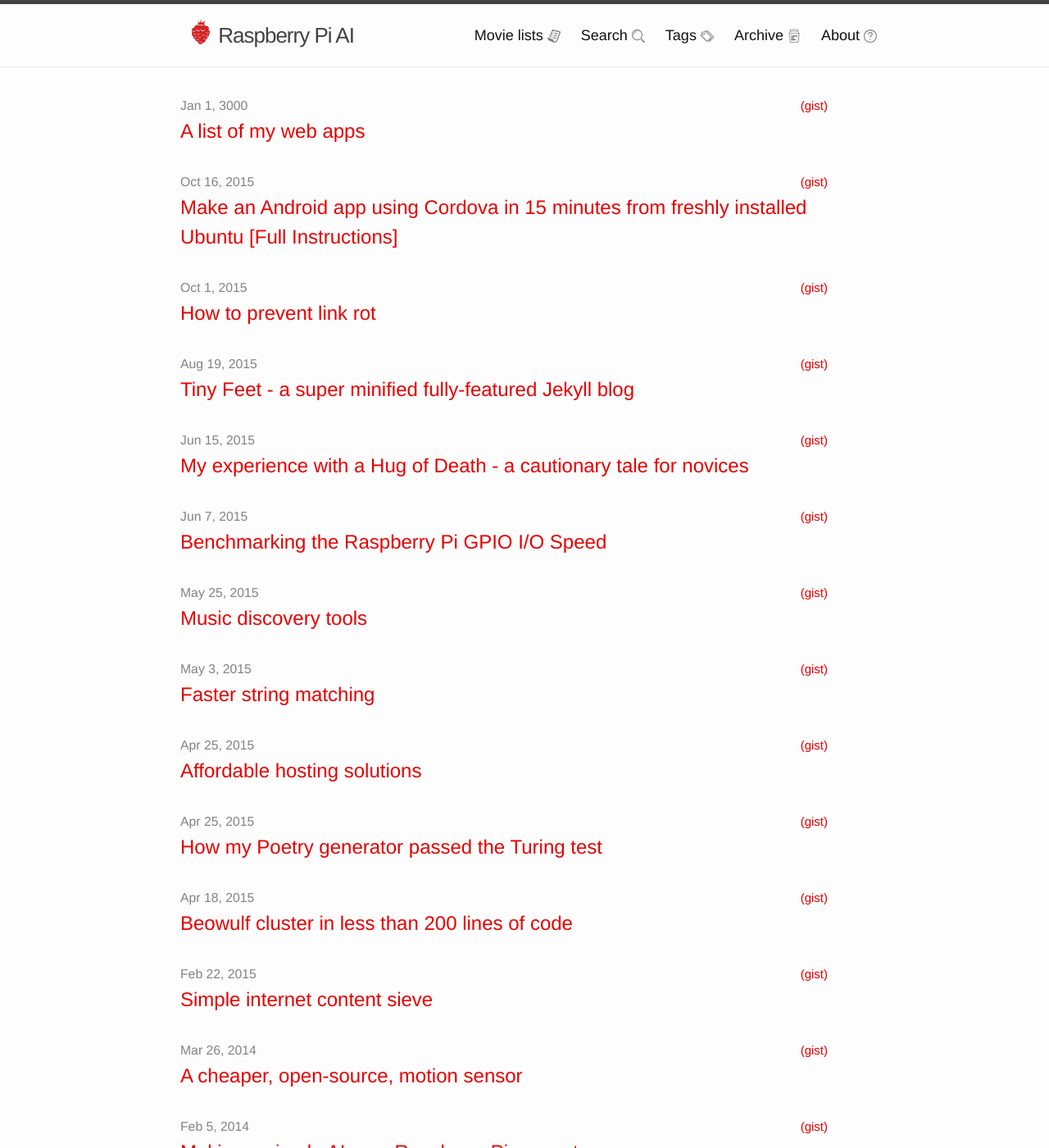
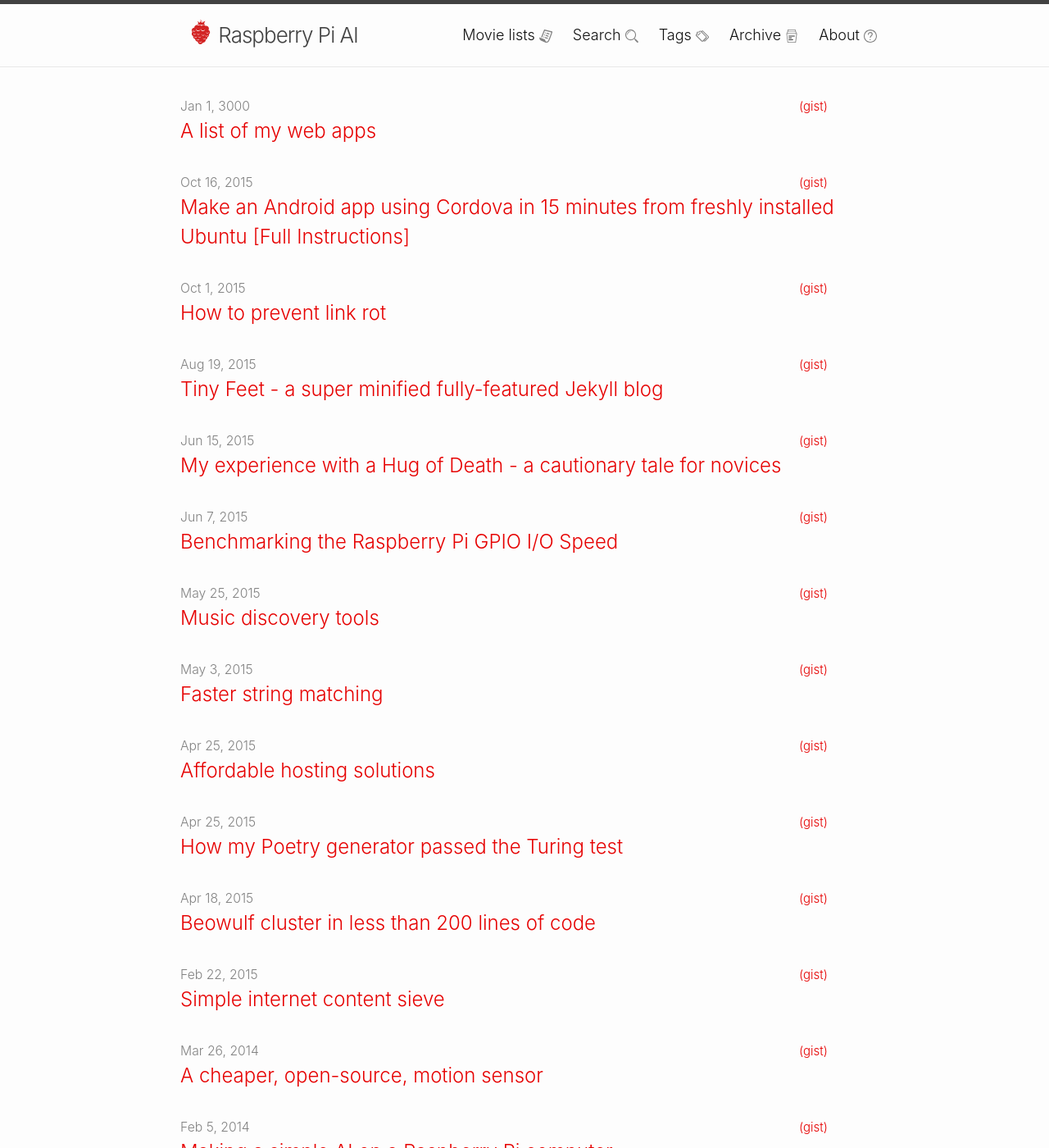
Before and after one commit to schollz/rpiai.com.old, a Jekyll site: the page built from index.html, in a window 1280 px wide and 1400 px high. Shown: the whole window at 82% size. Built offline with Jekyll 4.4.1, drawn with Linux system fonts in a browser that asks for light colours; Markdown is read by kramdown in place of the engine named in the settings.

Commit message:
Update main.scss

```diff
--- a/css/main.scss
+++ b/css/main.scss
@@ -6,7 +6,7 @@
 
 
 // Our variables
-$base-font-family: Helvetica, Arial, sans-serif;
+$base-font-family: system, -apple-system, ".SFNSText-Regular", "San Francisco", "Roboto", "Segoe UI", "Helvetica Neue", "Lucida Grande", sans-serif;
 $base-font-size:   18px;
 $small-font-size:  $base-font-size * 0.875;
 $base-line-height: 1.5;
```
